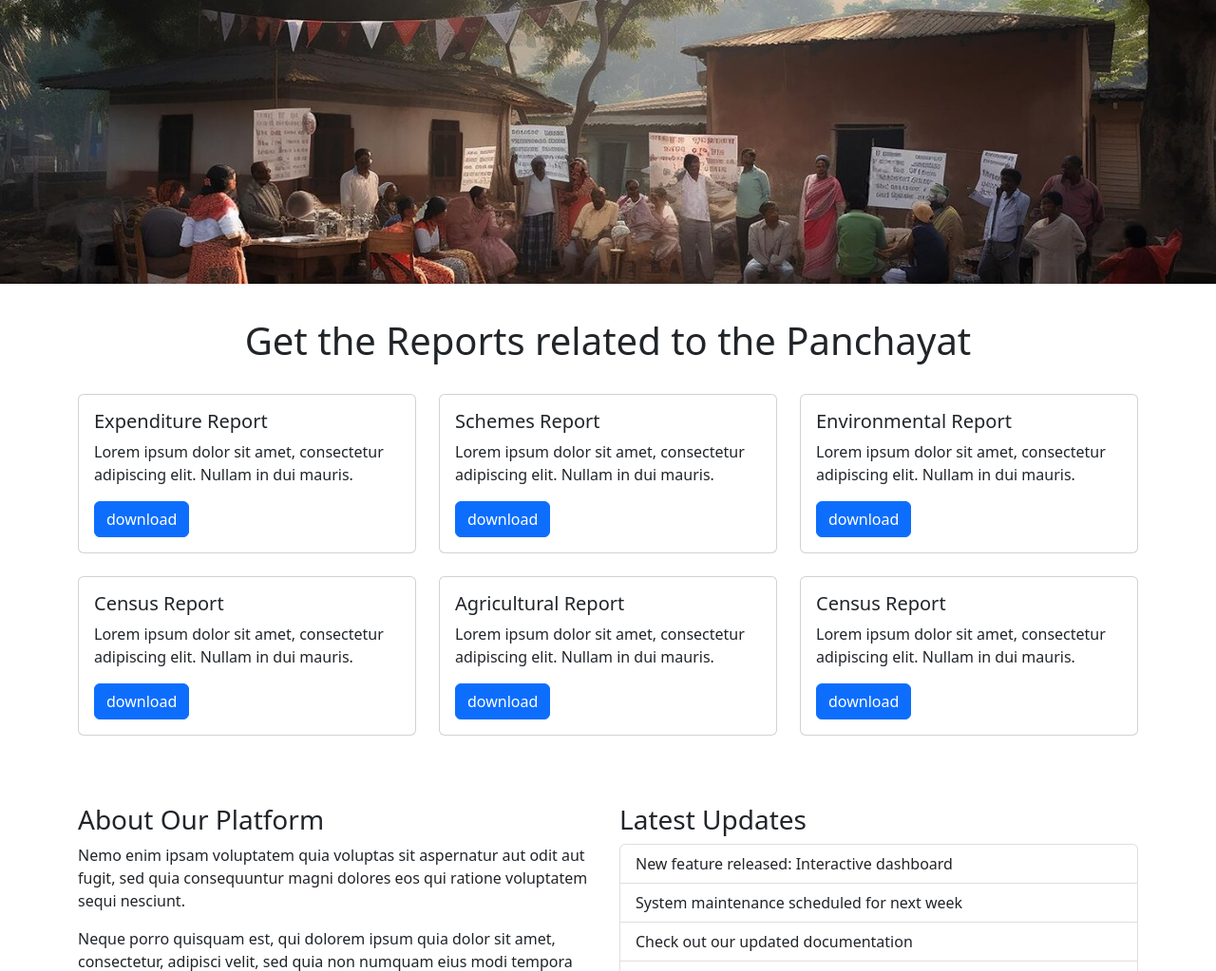
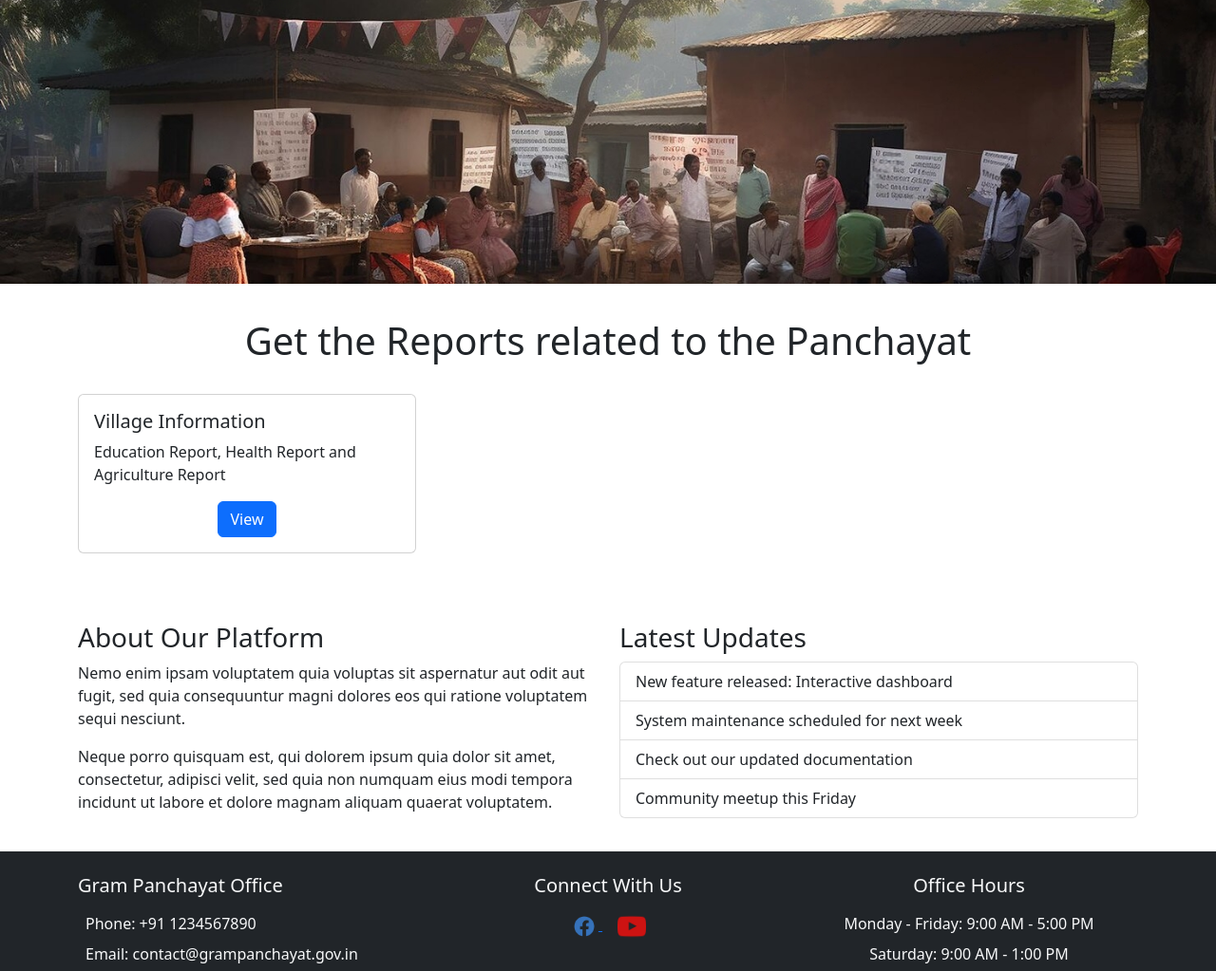
Before and after one commit to nishnath-209/GPMS, a Django app: page /government_monitors/ in a window 1280 px wide. Shown: the part 57-1080 px from the top of the page at 95% size. Run offline with Django 4.2, Linux system fonts and the light colour scheme.

Commit message:
government_monitor

```diff
--- a/tsmgp/user/templates/user/government_monitors.html
+++ b/tsmgp/user/templates/user/government_monitors.html
@@ -15,18 +15,23 @@
         <div class="col-md-4 mb-4">
             <div class="card h-100">
                 <div class="card-body">
-                    <h5 class="card-title">Expenditure Report</h5>
-                    <p class="card-text">Lorem ipsum dolor sit amet, consectetur adipiscing elit. Nullam in dui mauris.</p>
-                    <a href="#" class="btn btn-primary">download</a>
+                    <h5 class="card-title">Village Information</h5>
+                    <p class="card-text">Education Report, Health Report and Agriculture Report</p>
+                    <div class="text-center">
+                        <a href="{% url 'government_monitor_query' %}" class="btn btn-primary">View</a>
+                    </div>
                 </div>
             </div>
         </div>
+        {% comment %}
         <div class="col-md-4 mb-4">
             <div class="card h-100">
                 <div class="card-body">
                     <h5 class="card-title">Schemes Report</h5>
                     <p class="card-text">Lorem ipsum dolor sit amet, consectetur adipiscing elit. Nullam in dui mauris.</p>
-                    <a href="#" class="btn btn-primary">download</a>
+                    <div class="text-center">
+                        <a href="#" class="btn btn-primary">Download</a>
+                    </div>
                 </div>
             </div>
         </div>
@@ -35,7 +40,9 @@
                 <div class="card-body">
                     <h5 class="card-title">Environmental Report</h5>
                     <p class="card-text">Lorem ipsum dolor sit amet, consectetur adipiscing elit. Nullam in dui mauris.</p>
-                    <a href="#" class="btn btn-primary">download</a>
+                    <div class="text-center">
+                        <a href="#" class="btn btn-primary">Download</a>
+                    </div>
                 </div>
             </div>
         </div>
@@ -44,7 +51,9 @@
                 <div class="card-body">
                     <h5 class="card-title">Census Report</h5>
                     <p class="card-text">Lorem ipsum dolor sit amet, consectetur adipiscing elit. Nullam in dui mauris.</p>
-                    <a href="#" class="btn btn-primary">download</a>
+                    <div class="text-center">
+                        <a href="#" class="btn btn-primary">Download</a>
+                    </div>
                 </div>
             </div>
         </div>
@@ -53,23 +62,17 @@
                 <div class="card-body">
                     <h5 class="card-title">Agricultural Report</h5>
                     <p class="card-text">Lorem ipsum dolor sit amet, consectetur adipiscing elit. Nullam in dui mauris.</p>
-                    <a href="#" class="btn btn-primary">download</a>
+                    <div class="text-center">
+                        <a href="#" class="btn btn-primary">Download</a>
+                    </div>
                 </div>
             </div>
         </div>
-        <div class="col-md-4 mb-4">
-            <div class="card h-100">
-                <div class="card-body">
-                    <h5 class="card-title">Census Report</h5>
-                    <p class="card-text">Lorem ipsum dolor sit amet, consectetur adipiscing elit. Nullam in dui mauris.</p>
-                    <a href="#" class="btn btn-primary">download</a>
-                </div>
-            </div>
-        </div>
+        {% endcomment %}
     </div>
 
     <!-- Additional Section -->
-    <div class="row" id = "about-section">
+    <div class="row" id="about-section">
         <div class="col-md-6">
             <h3>About Our Platform</h3>
             <p>Nemo enim ipsam voluptatem quia voluptas sit aspernatur aut odit aut fugit, sed quia consequuntur magni dolores eos qui ratione voluptatem sequi nesciunt.</p>
--- a/tsmgp/user/urls.py
+++ b/tsmgp/user/urls.py
@@ -50,6 +50,7 @@ urlpatterns = [
     path('delete_account/',views.delete_account,name='delete_account'),
     path('ge-update/<int:user_id>/', views.ge_update, name='ge_update'),
     path('pe-update/<int:user_id>/', views.pe_update, name='pe_update'),
+    path('government_monitor_query/',views.government_monitor_query,name='government_monitor_query'),
 ]
 
 
--- a/tsmgp/user/views.py
+++ b/tsmgp/user/views.py
@@ -1344,3 +1344,90 @@ def village_admin(request):
             })
         context['village_records'] = village_records
     return render(request, 'user/village_admin.html', context)
+
+
+def dictfetchall(cursor):
+    """Return all rows from a cursor as a dict"""
+    columns = [col[0] for col in cursor.description]
+    return [
+        dict(zip(columns, row))
+        for row in cursor.fetchall()
+    ]
+
+def government_monitor_query(request):
+    """
+    View to handle the panchayat query form and display village information.
+    """
+    # Get all villages for the dropdown
+    with connection.cursor() as cursor:
+        cursor.execute("SELECT village_id, village_name FROM VILLAGE ORDER BY village_name")
+        villages = dictfetchall(cursor)
+
+    # Initialize context with villages for dropdown
+    context = {
+        'villages': villages,
+        'form_submitted': False
+    }
+
+    # Process form submission
+    if request.method == 'POST':
+        village_name = request.POST.get('village_name', '')
+
+        if village_name:
+            # Get village_id from village_name
+            with connection.cursor() as cursor:
+                cursor.execute("""
+                    SELECT village_id
+                    FROM VILLAGE
+                    WHERE village_name = %s
+                """, [village_name])
+                result = cursor.fetchone()
+
+                if not result:
+                    context.update({
+                        'form_submitted': True,
+                        'selected_village': village_name,
+                        'error': "Village not found"
+                    })
+                    return render(request, 'user/government_monitor_query.html', context)
+
+                village_id = result[0]
+
+                # Retrieve educational records
+                cursor.execute("""
+                    SELECT schools, colleges, students, teachers, literacy_rate, record_date
+                    FROM education_record
+                    WHERE village_id = %s
+                    ORDER BY record_date DESC
+                """, [village_id])
+                education_data = dictfetchall(cursor)
+
+                # Retrieve agricultural records
+                cursor.execute("""
+                    SELECT total_agricultural_land, irrigated_land, major_crops, farmers_count, subsidy_amount, record_date
+                    FROM agriculture_record
+                    WHERE village_id = %s
+                    ORDER BY record_date DESC
+                """, [village_id])
+                agriculture_data = dictfetchall(cursor)
+
+                # Retrieve health records
+                cursor.execute("""
+                    SELECT healthcare_facilities, doctors, nurses, beds, patients_treated, vaccination_count, record_date
+                    FROM HEALTH_RECORD
+                    WHERE village_id = %s
+                    ORDER BY record_date DESC
+                """, [village_id])
+                health_data = dictfetchall(cursor)
+
+                # Update context with all the data
+                context.update({
+                    'form_submitted': True,
+                    'selected_village': village_name,
+                    'village_id': village_id,
+                    'education_data': education_data,
+                    'agriculture_data': agriculture_data,
+                    'health_data': health_data
+                })
+
+    return render(request, 'user/government_monitor_query.html', context)
```
Also changed, not shown: tsmgp/user/templates/user/government_monitor_query.html (added, +182 -0 lines).
